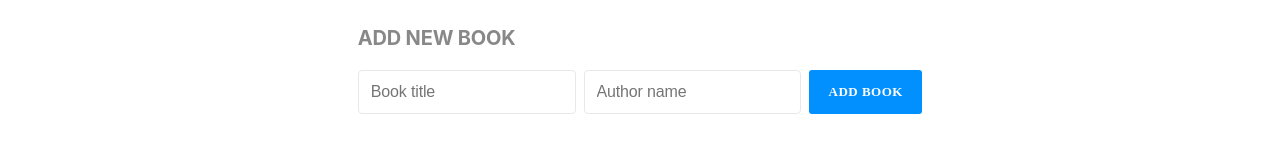
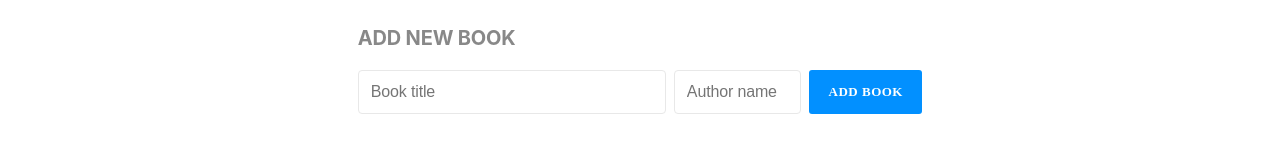
Before and after one commit to Kidd254/Bookstore-React-Redux, a React (Create React App) app: page / in a window 1280 px wide. Shown: the part 189-342 px from the top of the page. Built offline with nearby package versions, Linux system fonts and the light colour scheme; no server answers.

Commit message:
adjust the input fields

```diff
--- a/src/Styles/NewBook.module.css
+++ b/src/Styles/NewBook.module.css
@@ -3,6 +3,17 @@
   font-weight: 700;
   letter-spacing: -0.18px;
   color: #888;
+}
+
+.input1 {
+  padding: 12px;
+  border-radius: 4px;
+  border: 1px solid #e8e8e8;
+  background-color: #fff;
+  font-size: 1rem;
+  letter-spacing: -0.15px;
+  color: #121212;
+  width: 50%;
 }
 
 .input {
@@ -12,8 +23,8 @@
   background-color: #fff;
   font-size: 1rem;
   letter-spacing: -0.15px;
-  color: #121212;
-  width: 34%;
+  color: #bebbbb;
+  width: 18%;
 }
 
 .primaryBtnBig {
--- a/src/components/NewBook.js
+++ b/src/components/NewBook.js
@@ -32,7 +32,7 @@ function NewBook() {
         <input
           type="text"
           placeholder="Book title"
-          className={styles.input}
+          className={styles.input1}
           value={title}
           onChange={(e) => handleTitle(e)}
         />
```
